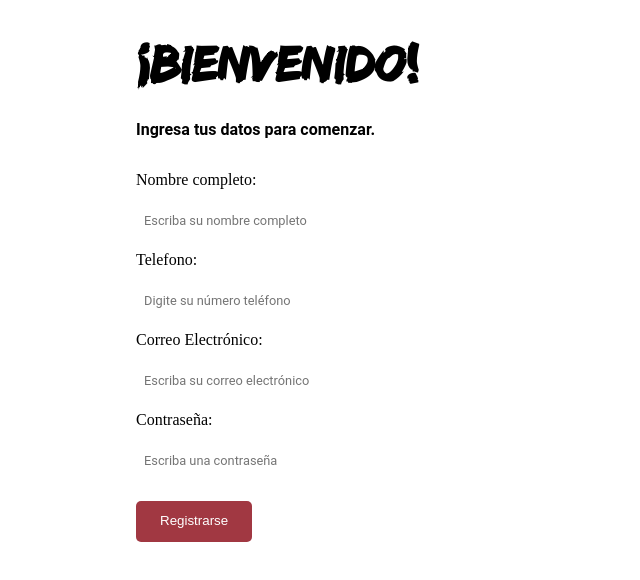
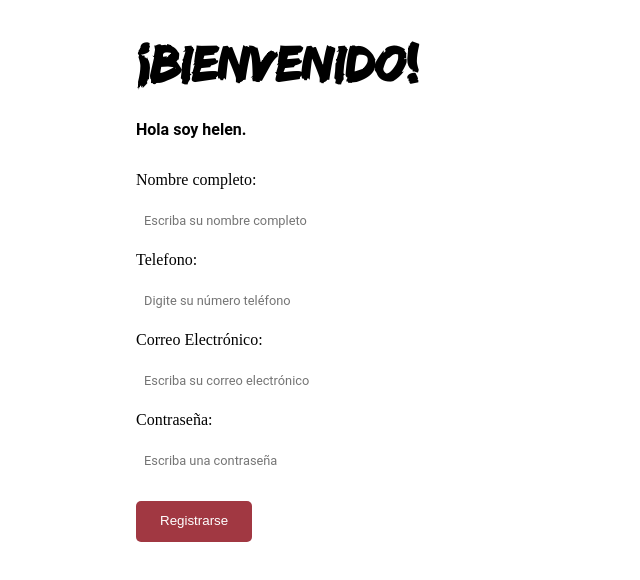
Before and after one commit to Mikepro1211/GYM2.0, a plain HTML site: page Registrate.html in a window 1280 px wide. Shown: the whole page, without its empty margins (0-640 px from the left). Drawn offline with Linux system fonts and the light colour scheme; files whose address does not match are found by name.

Commit message:
Cambios en superate

```diff
--- a/Registrate.html
+++ b/Registrate.html
@@ -16,7 +16,7 @@
             <!--Titulo de bienvenida-->
             <h1>¡Bienvenido!</h1>
             <!--Descripcion-->
-            <p class="parrafo1">Ingresa tus datos para comenzar.</p>
+            <p class="parrafo1">Hola soy helen.</p>
             <!---Formulario-->
             <form action="">
                 <!---Campo de nombre-->
```
